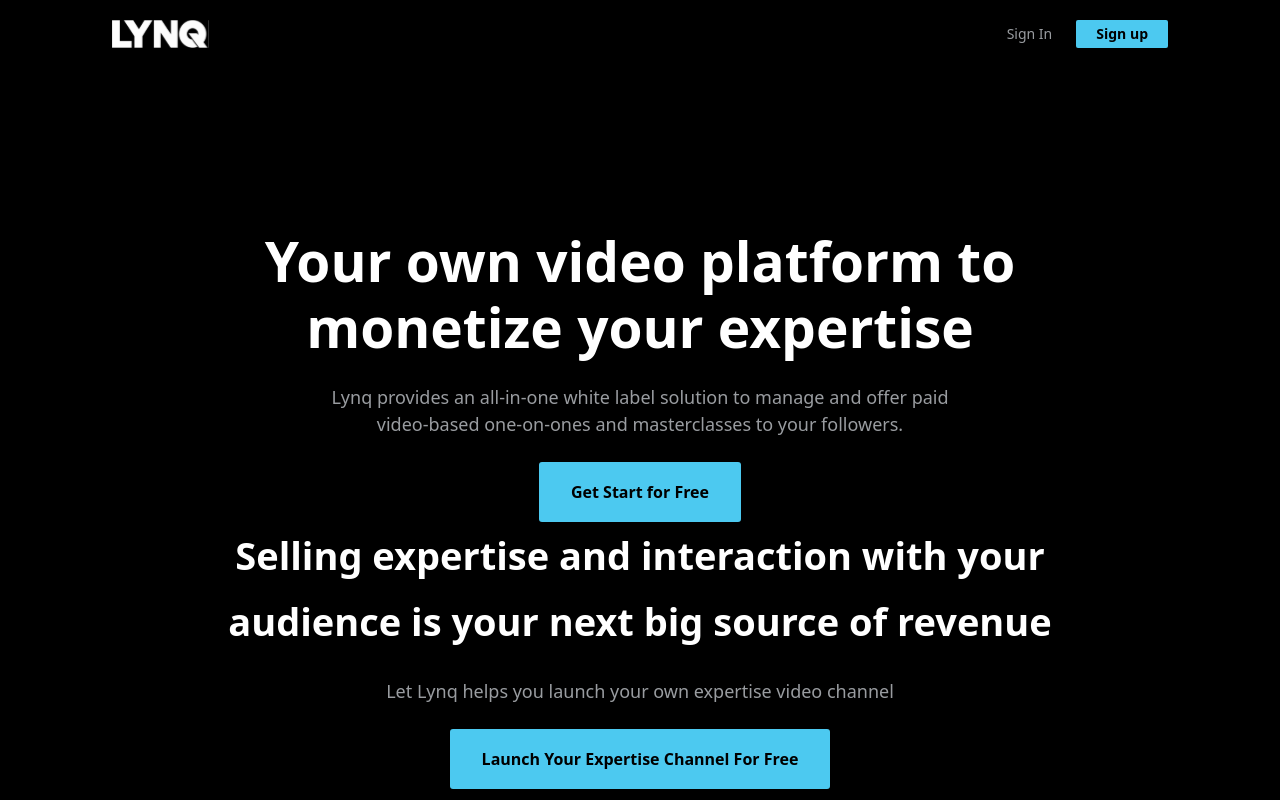
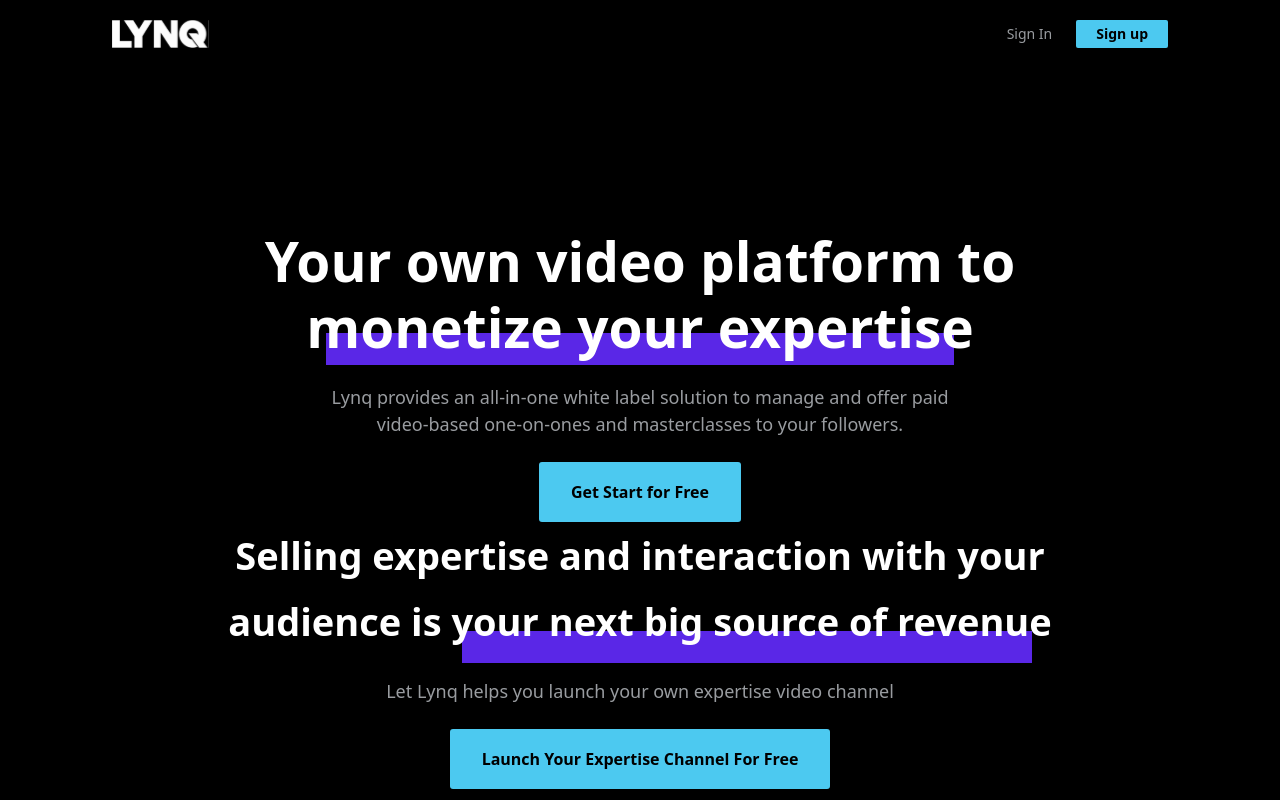
Before and after one commit to hazratamin98/lynq, a Next.js app: page / in a window 1280 px wide. Shown: the top 800 px of the page. Built offline with nearby package versions, Linux system fonts and the light colour scheme.

Commit message:
after classes

```diff
--- a/components/Hero.jsx
+++ b/components/Hero.jsx
@@ -6,8 +6,12 @@
   return (
     <div className='flex flex-col items-center'>
     <div className='  flex-col text-center space-y-6 '>
-      <h1 className='font-bold text-[55px] leading-[66px] center mt-40 text-[#FFFFFF]' >
-       Your own video platform to <br/> monetize your expertise
+      <h1 className='font-bold text-[55px] leading-[66px] center mt-40  text-[#FFFFFF]' >
+       Your own video platform to <br/>
+       <span  className=" relative before:block before:absolute before:inset-5 before:mt-6 before:py-4   before:bg-[#5A27E7]">
+    <span className="relative text-white">  monetize your expertise</span>
+  </span>
+
       </h1>
       <p className='font-medium text-lg text-[#999CA0] leading-[27px] '  >Lynq provides an all-in-one white label solution to manage and offer paid <br/> video-based one-on-ones and masterclasses to your followers.</p>
     <Button label="Get Start for Free"/>
@@ -20,7 +24,11 @@
 
       <div className='  flex-col text-center space-y-6 '>
       <h1 className='font-bold text-[38px] leading-[66px]  text-[#FFFFFF]' >
-     Selling expertise and interaction with your <br/> audience is your next big source of revenue
+     Selling expertise and interaction with your <br/> audience is
+      <span  className=" relative before:block before:absolute before:inset-5 before:mt-4 before:py-4    before:bg-[#5A27E7]">
+    <span className="relative text-white">  your next big source of revenue</span>
+  </span>
+
       </h1>
       <p className='font-medium text-lg text-[#999CA0] leading-[27px] '>Let Lynq helps you launch your own expertise video channel</p>
     <Button label="Launch Your Expertise Channel For Free"/>
--- a/components/Start.jsx
+++ b/components/Start.jsx
@@ -4,7 +4,11 @@
 const Start = () => {
   return (
     <div className='bg-[#1A1B1C] md:rounded-[30px] mx-0 md:mx-[210px] mb-[50px] text-center py-9 space-y-[40px]   '>
-      <h1 className='text-[#FBFF12] text-[40px] font-bold leading-[67px] px-28 text-center min-w-[302px] '>Start monetizing your expertise</h1>
+      <h1 className='text-[#FBFF12] text-[40px] font-bold leading-[67px] px-28 text-center min-w-[302px] '>
+          <span  className=" relative before:block before:absolute before:inset-5 before:mt-4 before:py-4    before:bg-[#5A27E7]">
+    <span className="relative ">  Start monetizing your expertise</span>
+  </span>
+       </h1>
 
       <Button label="Get Strat For Free" />
 
```
